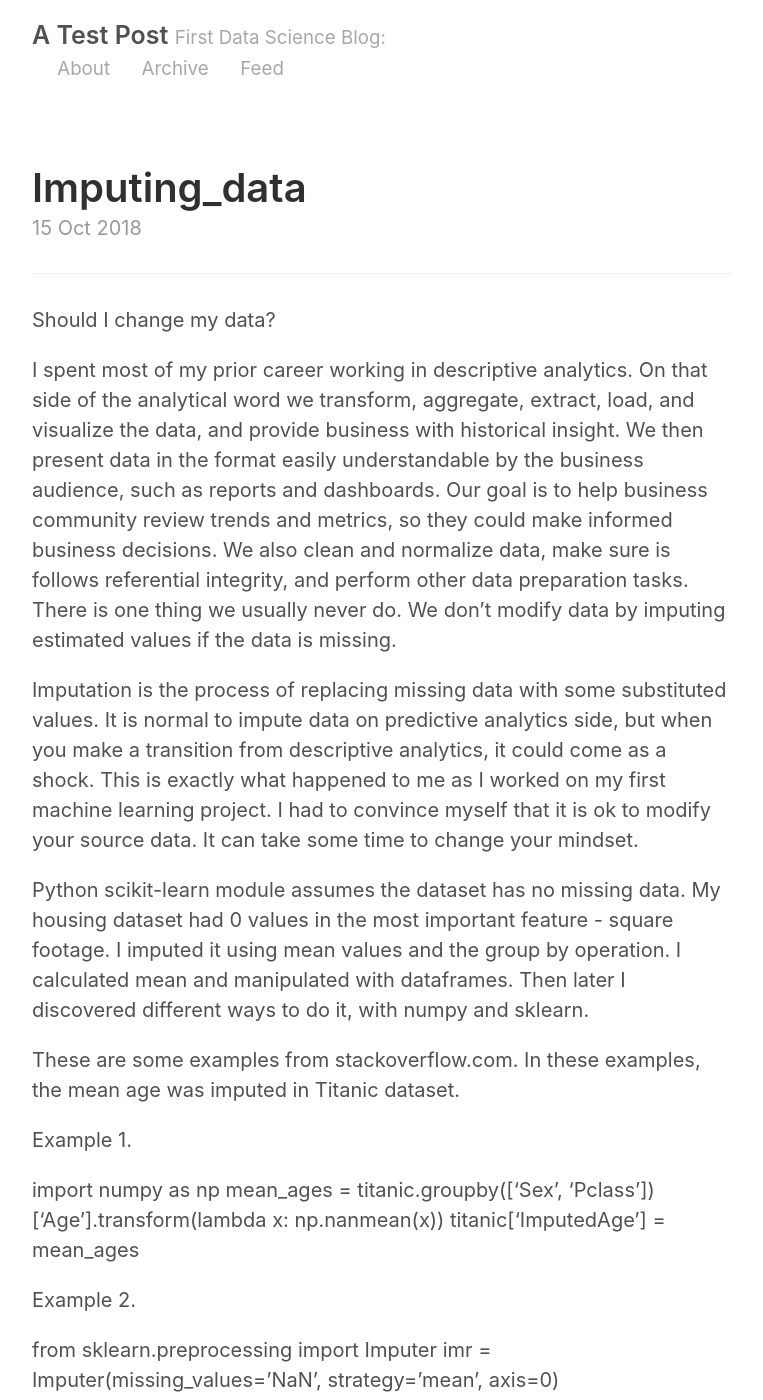
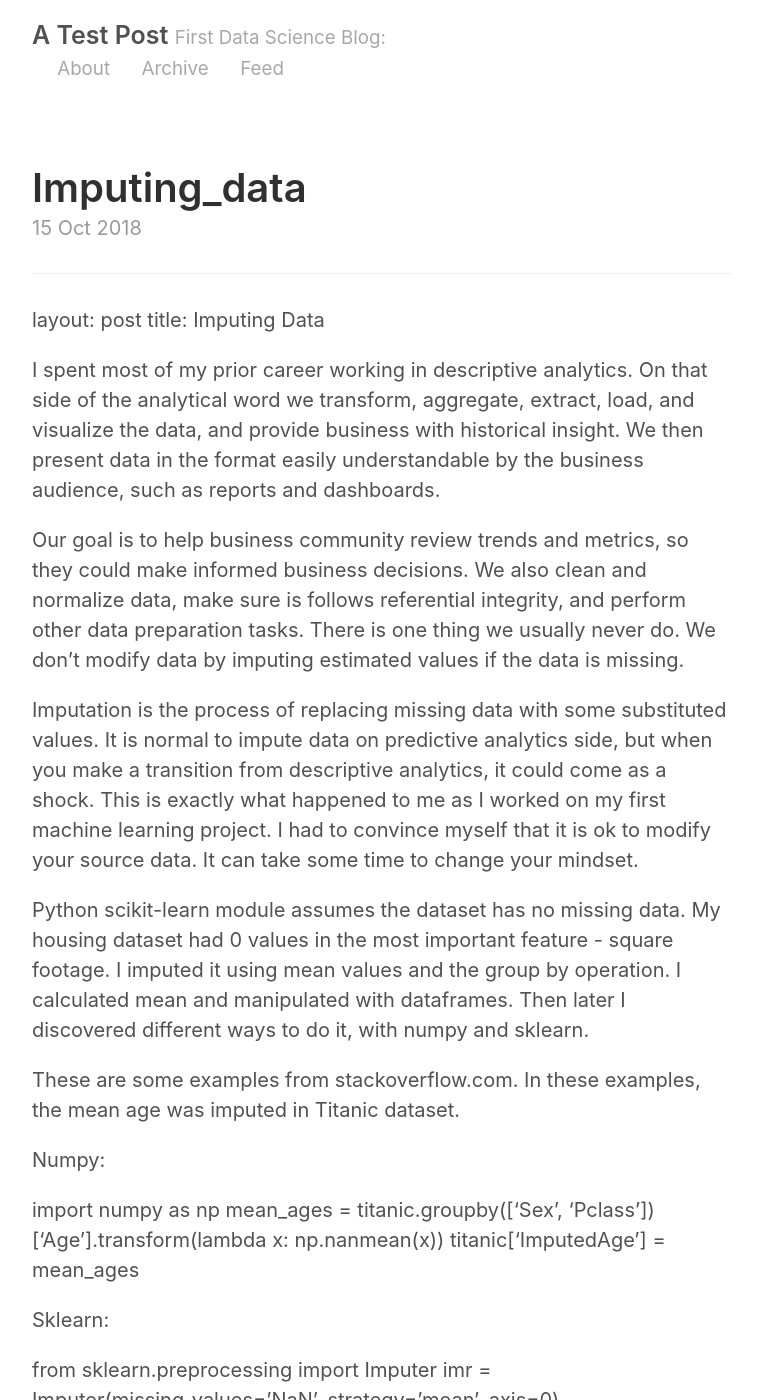
Before and after one commit to svikhter/svikhter.github.io, a Jekyll site: the page built from _posts/2018-10-15-imputing_data.md, in a window 1280 px wide and 1400 px high. Shown: the whole window, without its empty margins (258-1021 px from the left). Built offline with Jekyll 4.4.1, drawn with Linux system fonts in a browser that asks for light colours; our own code applies the rules of GitHub Pages for plain Markdown files; some of the changed text lies outside the part shown.

Commit message:
modified content

```diff
--- a/_posts/2018-10-15-imputing_data.md
+++ b/_posts/2018-10-15-imputing_data.md
@@ -1,25 +1,28 @@
 ---
-Should I change my data?
+layout: post
+title: Imputing Data
 
-I spent most of my prior career working in descriptive analytics. On that side of the analytical word we transform, aggregate, extract, load, and visualize the data, and provide business with historical insight. We then present data in the format easily understandable by the business audience, such as reports and dashboards. Our goal is to help business community review trends and metrics, so they could make informed business decisions. We also clean and normalize data, make sure is follows referential integrity, and perform other data preparation tasks.  There is one thing we usually never do. We don’t modify data by imputing estimated values if the data is missing.
+  I spent most of my prior career working in descriptive analytics. On that side of the analytical word we transform, aggregate, extract, load, and visualize the data, and provide business with historical insight. We then present data in the format easily understandable by the business audience, such as reports and dashboards.
 
-Imputation is the process of replacing missing data with some substituted values.  It is normal to impute data on predictive analytics side, but when you make a transition from descriptive analytics, it could come as a shock. This is exactly what happened to me as I worked on my first machine learning project. I had to convince myself that it is ok to modify your source data. It can take some time to change your mindset.
+  Our goal is to help business community review trends and metrics, so they could make informed business decisions. We also clean and normalize data, make sure is follows referential integrity, and perform other data preparation tasks.  There is one thing we usually never do. We don’t modify data by imputing estimated values if the data is missing.
 
-Python scikit-learn module assumes the dataset has no missing data. My housing dataset had 0 values in the most important feature - square footage.  I imputed it using mean values and the group by operation. I calculated mean and manipulated with dataframes. Then later I discovered different ways to do it, with numpy and sklearn.
+  Imputation is the process of replacing missing data with some substituted values.  It is normal to impute data on predictive analytics side, but when you make a transition from descriptive analytics, it could come as a shock. This is exactly what happened to me as I worked on my first machine learning project. I had to convince myself that it is ok to modify your source data. It can take some time to change your mindset.
 
-These are some examples from stackoverflow.com. In these examples, the mean age was imputed in Titanic dataset.
+  Python scikit-learn module assumes the dataset has no missing data. My housing dataset had 0 values in the most important feature - square footage.  I imputed it using mean values and the group by operation. I calculated mean and manipulated with dataframes. Then later I discovered different ways to do it, with numpy and sklearn.
 
-Example 1.
+  These are some examples from stackoverflow.com. In these examples, the mean age was imputed in Titanic dataset.
+
+  Numpy:
 
   import numpy as np
   mean_ages = titanic.groupby(['Sex', 'Pclass'])['Age'].transform(lambda x: np.nanmean(x))
   titanic['ImputedAge'] = mean_ages
 
-Example 2.
+  Sklearn:
 
   from sklearn.preprocessing import Imputer
   imr = Imputer(missing_values='NaN', strategy='mean', axis=0)
   train_df[['Age','Fare']] = imr.fit_transform(train_df[['Age','Fare']])
 
 
-There is a general rule that we should impute as little as possible. At least here I completely agree.
+  There is a general rule that we should impute as little as possible. Here I completely agree.
```
